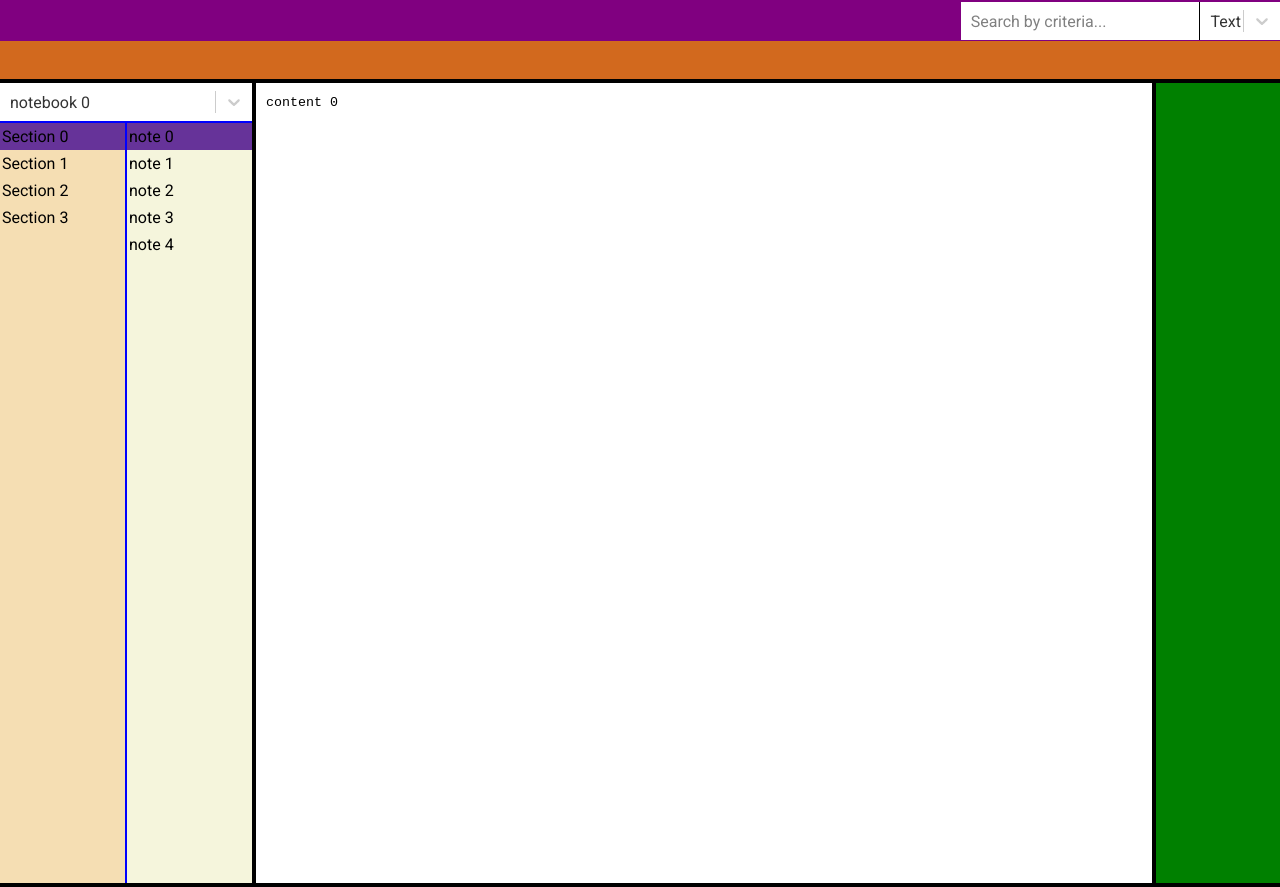
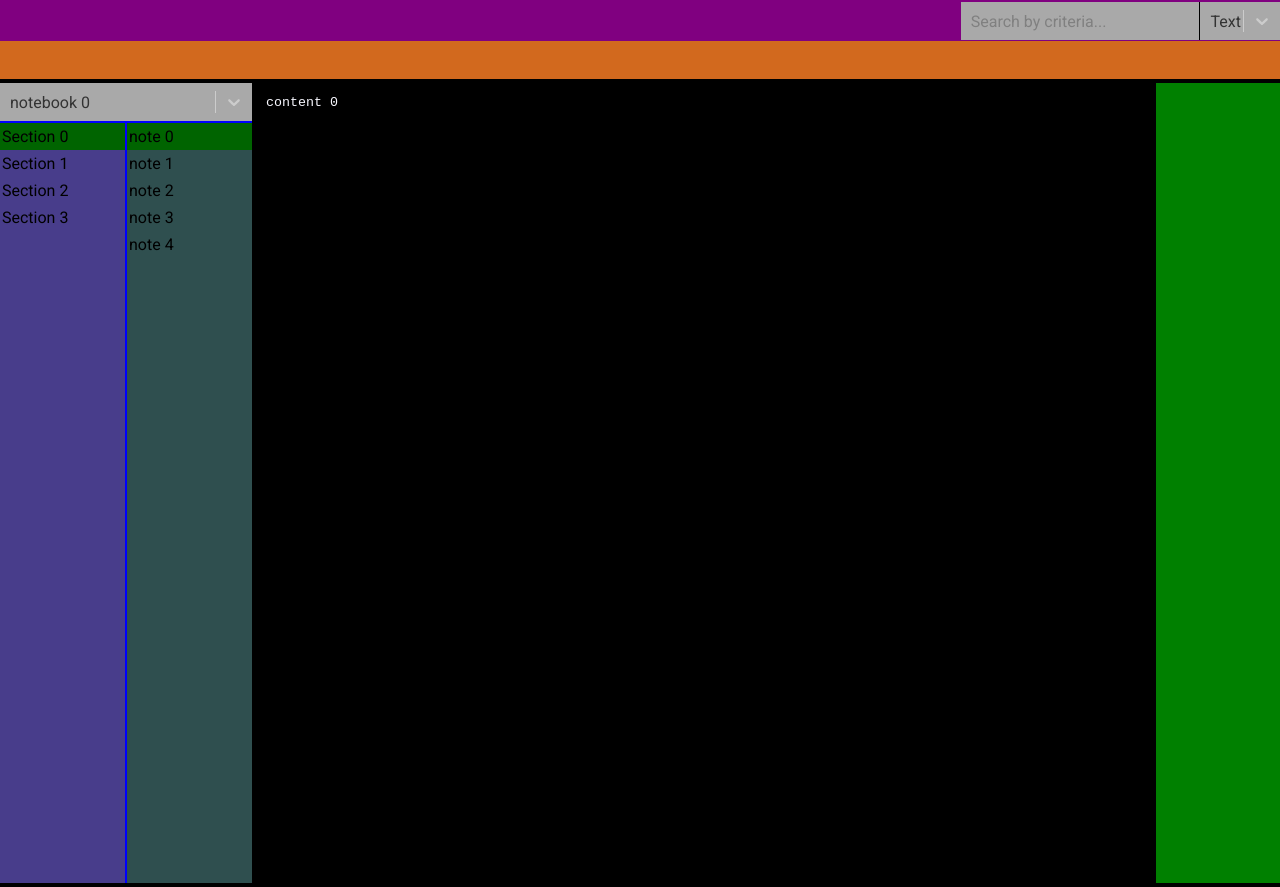
Before and after one commit to stroym/snovy, a React (Create React App) app: page / in a window 1280 px wide. Built offline with nearby package versions, Linux system fonts and the light colour scheme.

Commit message:
darker colour scheme for night sessions

```diff
--- a/src/style/layout.scss
+++ b/src/style/layout.scss
@@ -50,7 +50,8 @@
 #snovy-editor {
   grid-area: editor;
   padding: 10px;
-  background-color: white;
+  background-color: black;
+  color: ghostwhite;
   resize: none;
   overflow-y: auto;
   outline: 0;
--- a/src/style/left.scss
+++ b/src/style/left.scss
@@ -1,22 +1,21 @@
 #snovy-selector-notebook {
   grid-area: notebook;
-  background-color: turquoise;
 }
 
 #snovy-selector-section {
   grid-area: section;
-  background-color: wheat;
+  background-color: darkslateblue;
   overflow-y: auto;
 }
 
 #snovy-selector-note {
   grid-area: note;
-  background-color: beige;
+  background-color: darkslategray;
   overflow-y: auto;
 }
 
 .snovy-list-selector .selected {
-  background-color: rebeccapurple;
+  background-color: darkgreen;
 }
 
 .snovy-list-selector .snovy-list-item {
@@ -24,5 +23,5 @@
 }
 
 .snovy-list-selector .snovy-list-item:hover {
-  background-color: mediumpurple;
+  background-color: forestgreen;
 }
--- a/src/style/react-select.scss
+++ b/src/style/react-select.scss
@@ -4,17 +4,20 @@
   border: 0;
   box-shadow: none;
   border-radius: 0;
+  background-color: darkgray;
 }
 
 .react-select-container .react-select__menu {
   padding-top: 0;
   padding-bottom: 0;
   margin-top: 0;
+  background-color: darkgray;
+
 }
 
 .react-select-container .react-select__menu-list {
   border: 1px solid black;
-  background-color: white;
+  background-color: darkgray;
   padding-top: 0;
   padding-bottom: 0;
 }
```
